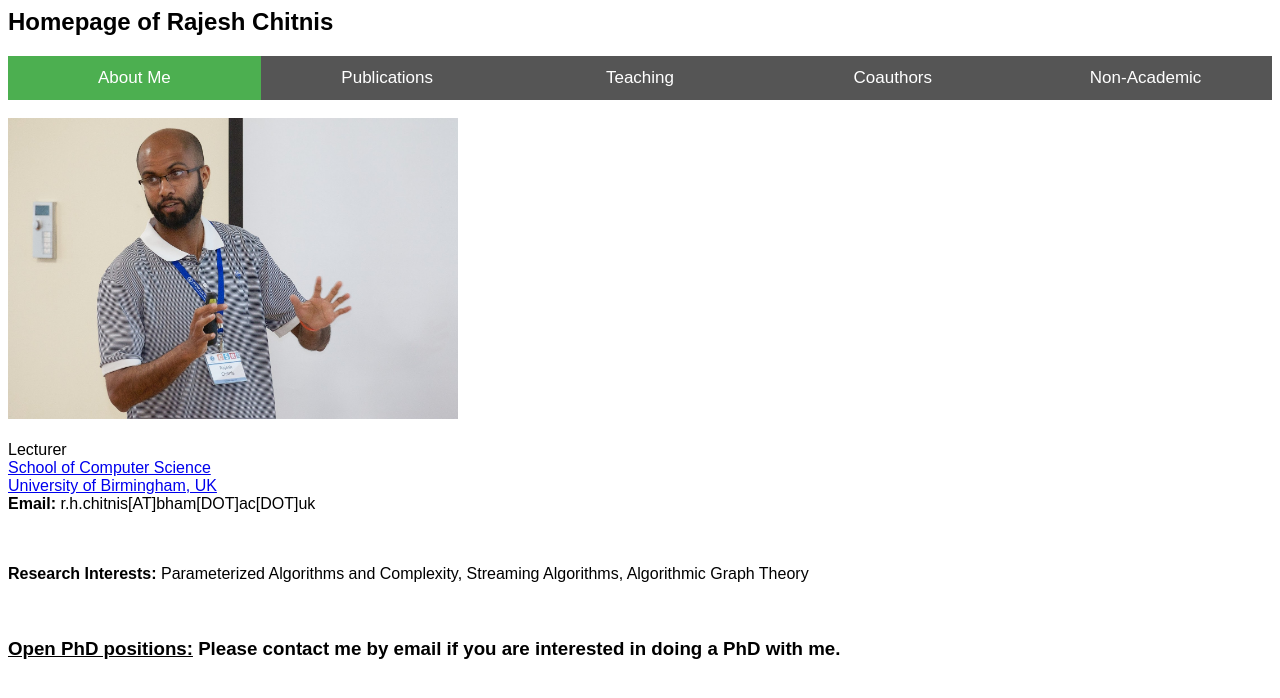
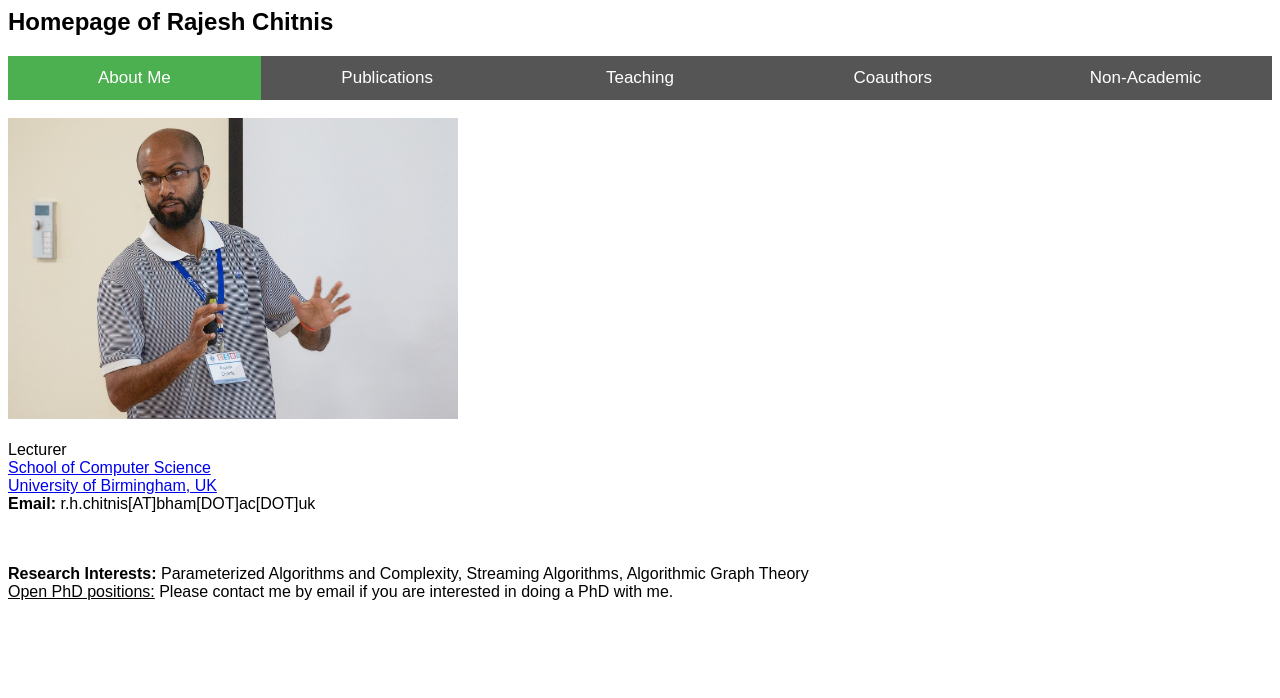
Before and after one commit to rajeshchitnis/rajeshchitnis.github.io, a Jekyll site: the page index.html, which Jekyll copies as it is, in a window 1280 px wide. Shown: the top 698 px of the page. Built offline with Jekyll 4.4.1, drawn with Linux system fonts in a browser that asks for light colours.

Commit message:
Update index.html

```diff
--- a/index.html
+++ b/index.html
@@ -80,16 +80,11 @@ body {font-family: Arial, Helvetica, sans-serif;}
 
 </td></tr>
 <b>Research Interests:</b> Parameterized Algorithms and Complexity, Streaming Algorithms, Algorithmic Graph Theory
-
+<br>
+<u>Open PhD positions:</u></b> Please contact me by email if you are interested in doing a PhD with me.
 </h3>
 
-<br>
-<br>
-<br>
 
-<h3>
-<b><u>Open PhD positions:</u></b> Please contact me by email if you are interested in doing a PhD with me.
-</h3>
 
 
 
```
